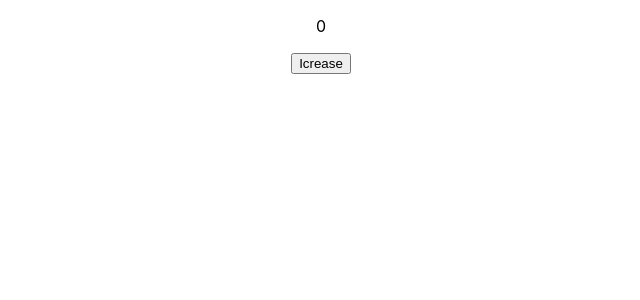
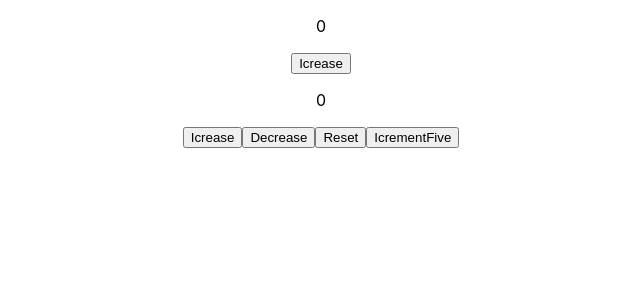
Before and after one commit to ayub6717/React-Hooks, a React (Create React App) app: page / in a window 1280 px wide. Shown: the top 300 px of the page, without its empty margins (319-959 px from the left). Built offline with nearby package versions, Linux system fonts and the light colour scheme.

Commit message:
useState with previous state

```diff
--- a/src/App.js
+++ b/src/App.js
@@ -1,10 +1,12 @@
 import './App.css';
 import HookCounter from './Components/HookCounter';
+import HookCounterTwo from './Components/HookCounterTwo';
 
 function App() {
   return (
     <div className="App">
       <HookCounter />
+      <HookCounterTwo />
     </div>
   );
 }
--- /dev/null
+++ b/src/Components/HookCounterTwo.js
@@ -0,0 +1,22 @@
+import React, {useState} from 'react'
+
+function HookCounterTwo() {
+    const [count, setCount] = useState(0)
+
+    const IcrementFive = () => {
+        for(let i=0; i<5; i++){
+            setCount(prev => prev + 1)
+        }
+    }
+    return (
+        <div>
+            <p>{count}</p>
+            <button onClick={() => setCount(count + 1)} > Icrease </button>
+            <button onClick={() => setCount(prev => count-1)} > Decrease </button>
+            <button onClick={() => setCount(0)} > Reset </button>
+            <button onClick={IcrementFive} > IcrementFive </button>
+        </div>
+    )
+}
+
+export default HookCounterTwo
```
Also changed, not shown: 1 other file (tests, documents, lock files or other folders).
